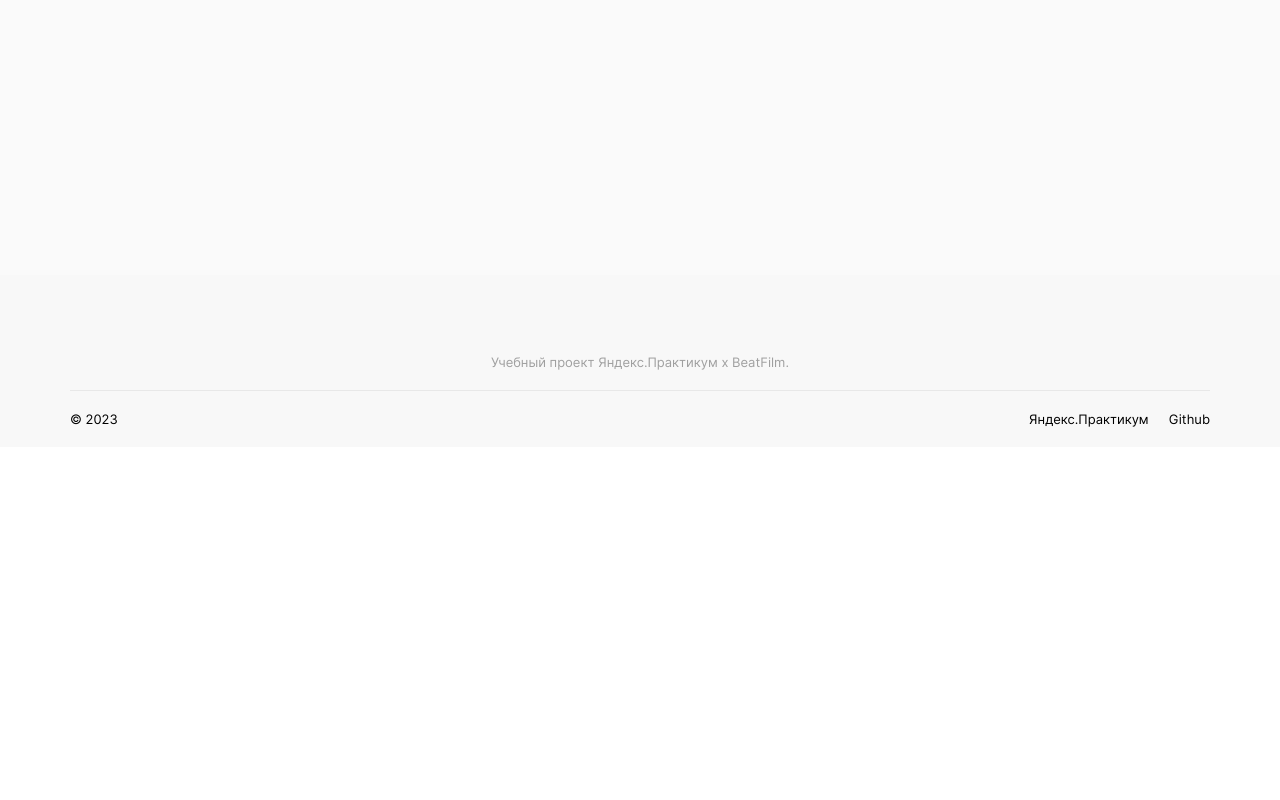
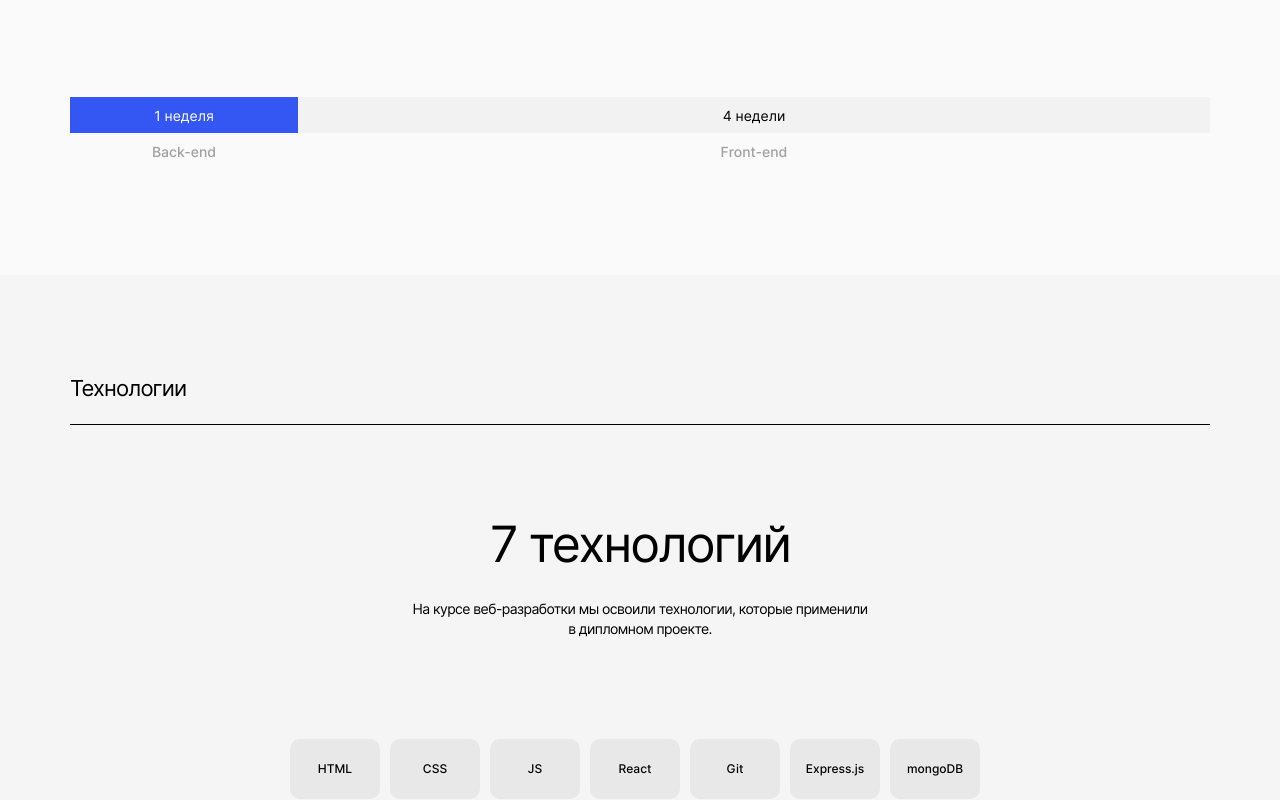
Before and after one commit to Ilia853/movies-explorer-frontend, a React (Create React App) app: page / in a window 1280 px wide. Shown: the part 920-1720 px from the top of the page. Before the commit the page ends 1367 px from the top, so only its background shows below. Built offline with nearby package versions, Linux system fonts and the light colour scheme; the HTML template or start-up script is replaced by a standard one.

Commit message:
main-techs

```diff
--- a/src/components/AboutProject/AboutProject.css
+++ b/src/components/AboutProject/AboutProject.css
@@ -28,10 +28,12 @@
 .discription {
     display: flex;
     margin: 0 70px;
+    justify-content: space-between;
 }
 
-/* .discription__cell {
-} */
+.discription__cell {
+    max-width: 550px;
+}
 
 .discription__cell-title {
     color: #000;
@@ -53,3 +55,65 @@
     line-height: 20px;
     margin: 26px 0 0;
 }
+
+.table {
+    display: flex;
+    flex-direction: column;
+    text-align: center;
+    font-family: Inter;
+    font-size: 14px;
+    font-style: normal;
+    vertical-align: middle;
+    max-width: 1140px;
+    margin: 110px 0 105px 70px;
+}
+
+.table-line {
+    display: flex;
+}
+
+.table__cell-short {
+    display: flex;
+    align-items: center;
+    justify-content: center;
+    width: 228px;
+    height: 36px;
+    color: #A0A0A0;
+    font-weight: 500;
+    line-height: 17px;
+}
+
+.table__cell-long {
+    display: flex;
+    align-items: center;
+    justify-content: center;
+    width: 912px;
+    height: 36px;
+    color: #A0A0A0;
+    font-weight: 500;
+    line-height: 17px;
+}
+
+.table__cell-short_type_blue {
+    display: flex;
+    align-items: center;
+    justify-content: center;
+    width: 228px;
+    height: 36px;
+    background:#3456F3;
+    color: #FFF;
+    font-weight: 400;
+    line-height: normal;
+}
+
+.table__cell-long_type_gray {
+    display: flex;
+    align-items: center;
+    justify-content: center;
+    width: 912px;
+    height: 36px;
+    background: #F2F2F2;
+    color: #000;
+    font-weight: 400;
+    line-height: normal;
+}
--- a/src/components/AboutProject/AboutProject.js
+++ b/src/components/AboutProject/AboutProject.js
@@ -16,6 +16,16 @@ function AboutProject() {
               <p className="discription__cell-text">У каждого этапа был мягкий и жёсткий дедлайн, которые нужно было соблюдать, чтобы успешно защититься.</p>
             </div>
           </div>
+          <div className="table">
+            <div className="table-line">
+              <div className="table__cell-short_type_blue">1 неделя</div>
+              <div className="table__cell-long_type_gray">4 недели</div>
+            </div>
+            <div className="table-line">
+              <div className="table__cell-short">Back-end</div>
+              <div className="table__cell-long">Front-end</div>
+            </div>
+          </div>
         </section>
     )
 }
--- a/src/components/Main/Main.js
+++ b/src/components/Main/Main.js
@@ -1,12 +1,14 @@
 import React from "react";
 import Promo from "../Promo/Promo";
 import AboutProject from "../AboutProject/AboutProject";
+import Techs from "../Techs/Techs";
 
 function Main() {
     return (
         <main className="main">
           <Promo />
           <AboutProject />
+          <Techs />
         </main>
     )
 }
--- a/src/components/Promo/Promo.css
+++ b/src/components/Promo/Promo.css
@@ -15,6 +15,7 @@
     background: #F5F5F5;
     max-width: 1200px;
     width: 100%;
+    margin-top: 20px;
 }
 
 .promo__landing-text-wrapper {
--- /dev/null
+++ b/src/components/Techs/Techs.css
@@ -0,0 +1,38 @@
+.techs {
+    max-width: 1280px;
+    margin: 0 auto;
+    background: #F5F5F5;
+    display: flex;
+    flex-direction: column;
+}
+
+.title_type_techs {
+    margin: 100px 70px 0 70px;
+}
+
+.promo__landing-text-wrapper_type_techs {
+    margin: 90px auto 0;
+}
+
+.techs-discription {
+    color: #000;
+    text-align: center;
+    font-family: Inter;
+    font-size: 14px;
+    font-style: normal;
+    font-weight: 400;
+    line-height: 20px;
+    letter-spacing: -0.56px;
+    max-width: 460px;
+    margin: 26px 0 0;
+}
+
+.nav-tab_type_techs {
+    margin: 100px auto;
+}
+
+.nav-tab__button_type_techs {
+    width: 90px;
+    height: 60px;
+    cursor: default
+}
--- /dev/null
+++ b/src/components/Techs/Techs.js
@@ -0,0 +1,24 @@
+import React from "react";
+
+export default function Techs() {
+    return (
+      <section className="techs">
+        <div className="title title_type_techs">
+          <h2 className="title__text">Технологии</h2>
+        </div>
+        <div className="promo__landing-text-wrapper promo__landing-text-wrapper_type_techs">
+          <h1 className="promo__landing-text">7 технологий</h1>
+          <p className="techs-discription">На курсе веб-разработки мы освоили технологии, которые применили в дипломном проекте.</p>
+        </div>
+        <section className="nav-tab_type_techs">
+          <button className="nav-tab__button nav-tab__button_type_techs">HTML</button>
+          <button className="nav-tab__button nav-tab__button_type_techs">CSS</button>
+          <button className="nav-tab__button nav-tab__button_type_techs">JS</button>
+          <button className="nav-tab__button nav-tab__button_type_techs">React</button>
+          <button className="nav-tab__button nav-tab__button_type_techs">Git</button>
+          <button className="nav-tab__button nav-tab__button_type_techs">Express.js</button>
+          <button className="nav-tab__button nav-tab__button_type_techs">mongoDB</button>
+        </section>
+      </section>
+    )
+}
--- a/src/index.css
+++ b/src/index.css
@@ -8,5 +8,6 @@
 @import url(./components/Promo/Promo.css);
 @import url(./components/NavTab/NavTab.css);
 @import url(./components/AboutProject/AboutProject.css);
+@import url(./components/Techs/Techs.css);
 
 @import url(./components/Footer/Footer.css);
```
